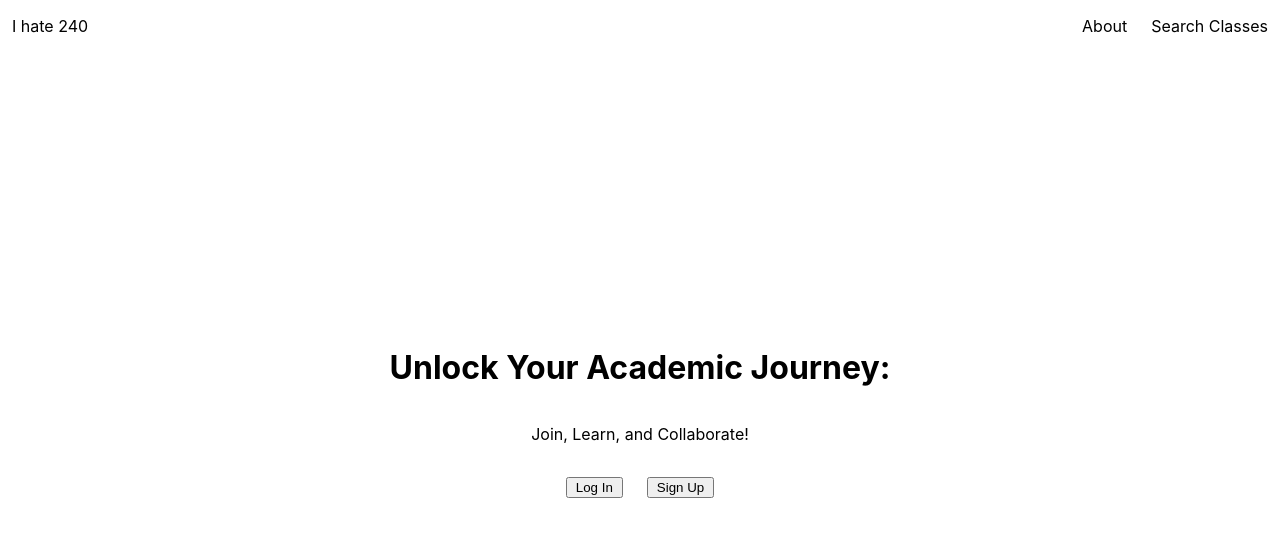
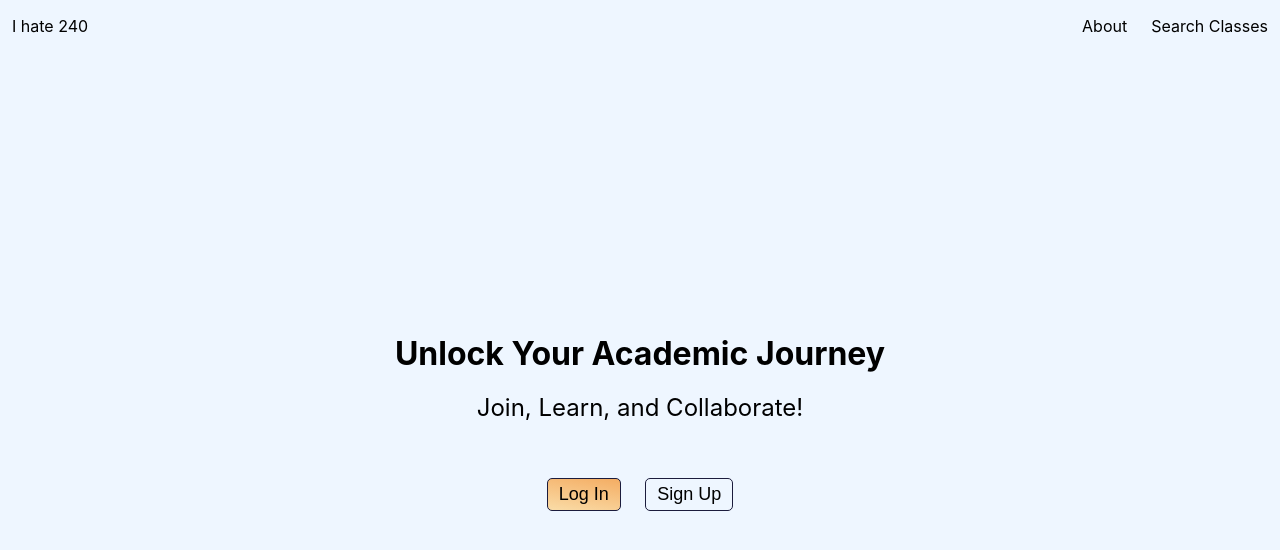
Before and after one commit to isabellehuangg/pset-collab, a React (Create React App) app in the folder client/: page / in a window 1280 px wide. Shown: the top 550 px of the page. Built offline with nearby package versions, Linux system fonts and the light colour scheme.

Commit message:
Homepage

```diff
--- a/client/src/Components/Home.js
+++ b/client/src/Components/Home.js
@@ -1,10 +1,10 @@
 const Home = () => {
     return (
       <div className="Home">
-            <h1>Unlock Your Academic Journey:</h1>
-            <p>Join, Learn, and Collaborate!</p>
+        <h1 className="title">Unlock Your Academic Journey</h1>
+        <p className="description">Join, Learn, and Collaborate!</p>
         <div className="buttons">
-                <button className="button">Log In</button>
+          <button className="button" style={{ background: 'linear-gradient(190deg, #f4ad63, #fadca7)' }}>Log In</button>
           <button className="button">Sign Up</button>
         </div>
       </div>
--- a/client/src/index.css
+++ b/client/src/index.css
@@ -5,6 +5,8 @@ body {
     sans-serif;
   -webkit-font-smoothing: antialiased;
   -moz-osx-font-smoothing: grayscale;
+  background-color: #eef6ff;
+  color: ##1b1c3d;
 }
 
 code {
@@ -46,13 +48,32 @@ code {
 }
 
 .buttons {
-  margin-top: 1rem;
+  margin-top: 2rem;
 }
 
 .button {
   margin-left: 0.75rem;
   margin-right: 0.75rem;
-  padding-left: 0.5rem;
-  padding-right: 0.5rem;
-  padding-left: 0.5rem;
+  padding-right: 0.7rem;
+  padding-left: 0.7rem;
+  padding-top: 0.3rem;
+  padding-bottom: 0.3rem;
+  font-size: large;
+  border: 1.5px solid #1b1c3d;
+  background-color: #eef6ff;
+  border-radius: 5px;
+  transition-duration: 100ms;
 }
+
+.button:hover {
+  transform: scale(1.05);
+}
+
+.title {
+  margin-bottom: 0.75rem;
+}
+
+.description {
+  margin-top: 0.5rem;
+  font-size: x-large;
+}
```
Also changed, not shown: client/src/Components/Constants/Links.js (added, +16 -0 lines). Lines whose indentation alone changed are shown as unchanged.
